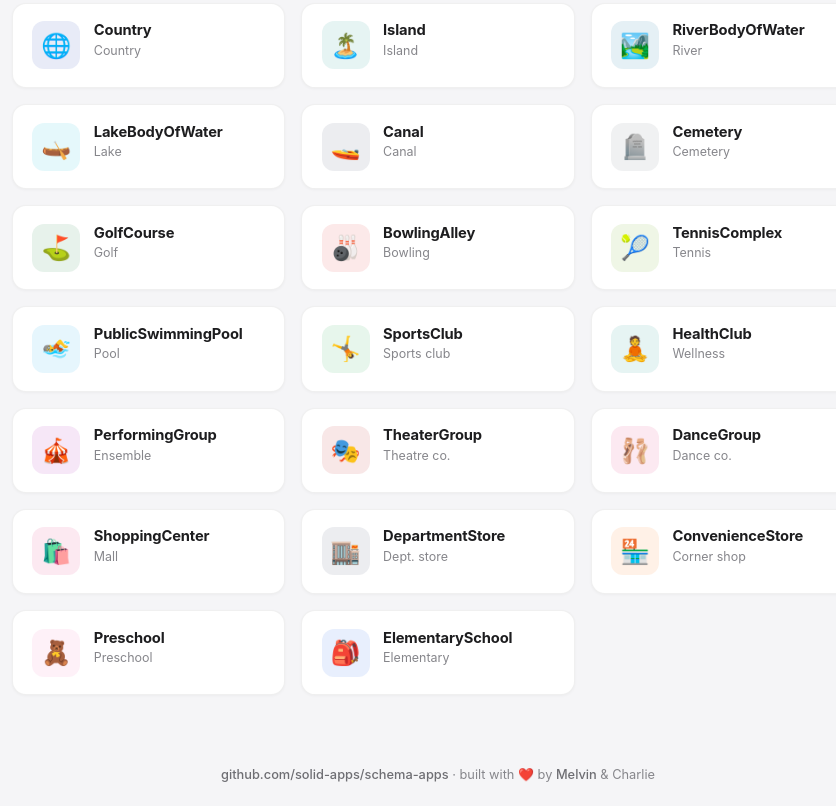
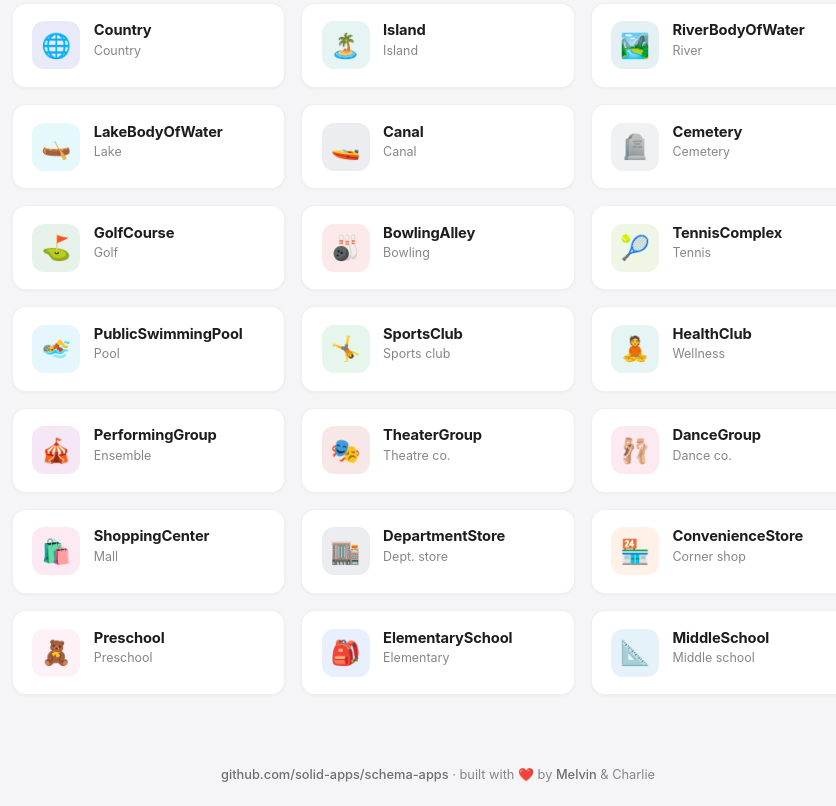
Before and after one commit to solid-apps/schema-apps, a website: page index.html in a window 1280 px wide. Shown: the part 7222-8028 px from the top of the page, without its empty margins (202-1038 px from the left). Drawn offline with Linux system fonts and the light colour scheme.

Commit message:
schema-apps: gallery entry for MiddleSchool

```diff
--- a/index.html
+++ b/index.html
@@ -404,6 +404,7 @@ const APPS = [
   { file: "convenience-store.html",    name: "ConvenienceStore",    icon: "\u{1F3EA}", accent: "#f97316", tag: "Corner shop" },
   { file: "preschool.html",              name: "Preschool",             icon: "🧸", accent: "#f472b6", tag: "Preschool" },
   { file: "elementary-school.html",      name: "ElementarySchool",      icon: "🎒", accent: "#2563eb", tag: "Elementary" },
+  { file: "middle-school.html",          name: "MiddleSchool",          icon: "📐", accent: "#0284c7", tag: "Middle school" },
 ];
 
 const grid = document.getElementById("grid");
```
